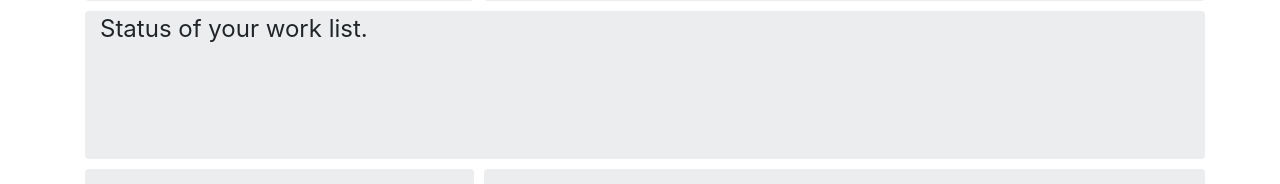
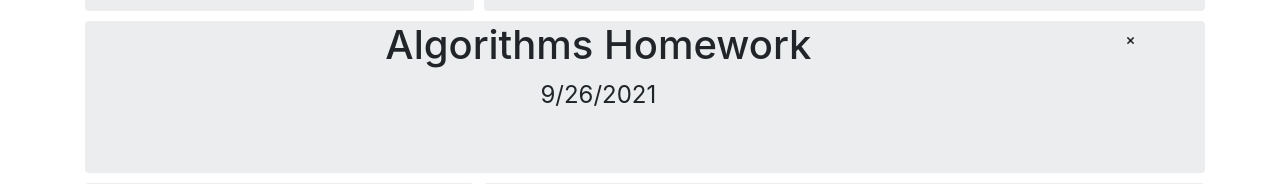
Before and after one commit to purv2100/Simplii21, a Flask app: template templates/index.html in a window 1280 px wide. Shown: the part 378-562 px from the top of the page. Run offline with Flask 2, Linux system fonts and the light colour scheme; the template is opened without the code that fills it, so the values that code supplies are empty; some libraries are stand-ins or nearby versions.

Commit message:
fixed the status block to show the title

```diff
--- a/templates/index.html
+++ b/templates/index.html
@@ -135,9 +135,15 @@
 
 
     <div class="container overflow-auto rounded" id = "status-block">
-      <p>
-        Status of your work list.
-      </p>
+      <div class='row'>
+        <div class='col-sm-11'>
+          <center><h1>Algorithms Homework</h1></center>
+          <center><h7>9/26/2021</h7></center>
+        </div>
+        <div class='col-sm-1'>
+          <img src='static/scripts/cross.png' style="width: 12%;">
+        </div>
+      </div>
     </div>
 
 
```
Also changed, not shown: static/scripts/cross.png (added), static/scripts/github-profile.jfif (added).
